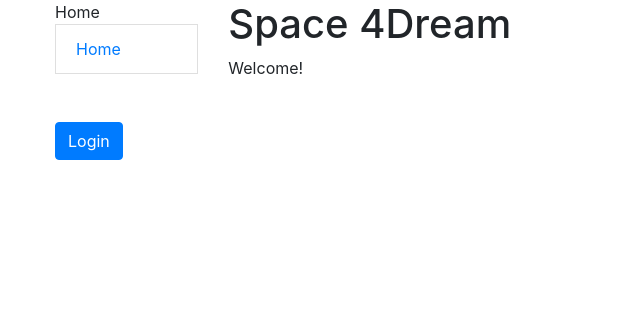
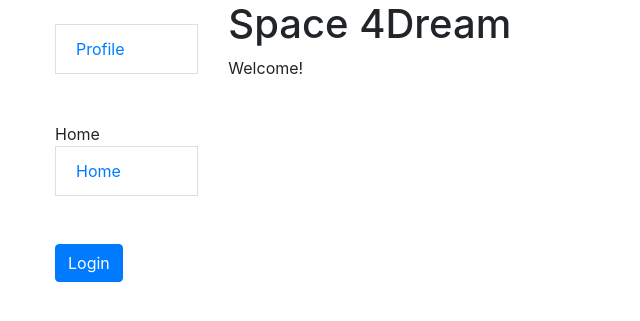
Before and after one commit to 4Dream-UA/Space.4Dream, a Django app: page / in a window 1280 px wide. Shown: the top 321 px of the page, without its empty margins (0-640 px from the left). Run offline with Django 5.2, Linux system fonts and the light colour scheme.

Commit message:
Add user avatar in sidebar with profile link

```diff
--- a/templates/includes/sidebar.html
+++ b/templates/includes/sidebar.html
@@ -1,4 +1,12 @@
 <ul>
+<br>
+  <li class="list-group-item">
+    {% if user.avatar %}
+      <img src="{{ user.avatar.url }}" alt="Avatar" style="max-width: 30px;">
+    {% endif %}
+  <a href="{% url 'home:profile' %}">Profile</a>
+  </li>
+  <br><br>
   Home
   <li class="list-group-item"><a href="{% url 'home:index' %}">Home</a></li>
   {% if user.is_authenticated %}
```
